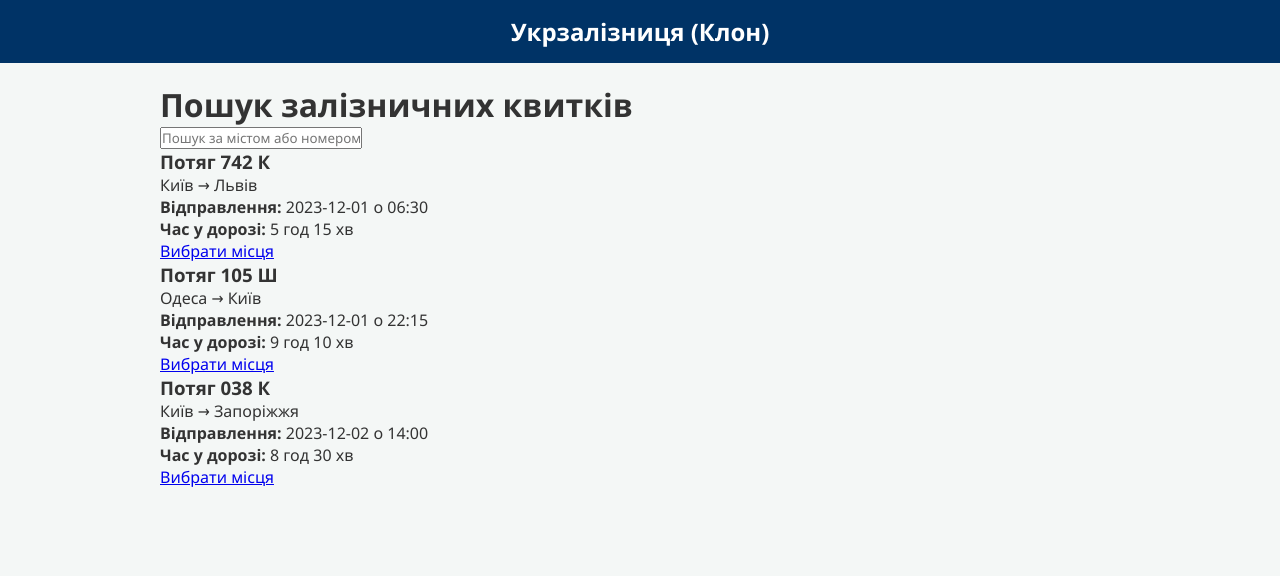
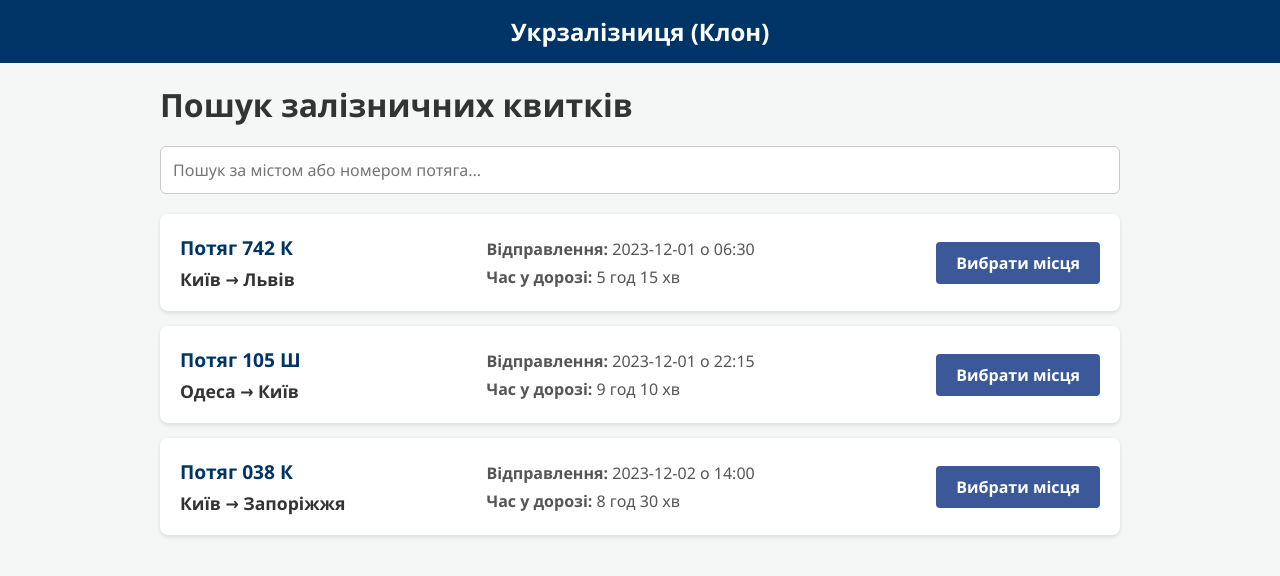
Before and after one commit to squushe/WEB-project-uz-clon, a React (Vite) app in the folder railway-app/: page / in a window 1280 px wide. Shown: the top 576 px of the page. Built offline with nearby package versions, Linux system fonts and the light colour scheme.

Commit message:
style: implement styles for train search and list components

```diff
--- a/railway-app/src/index.css
+++ b/railway-app/src/index.css
@@ -22,3 +22,102 @@
   padding: 15px 20px;
   text-align: center;
 }
+
+.search-bar {
+  margin: 20px 0;
+}
+.search-input {
+  width: 100%;
+  padding: 12px;
+  font-size: 16px;
+  border: 1px solid #ccc;
+  border-radius: 6px;
+}
+
+.train-list {
+  display: flex;
+  flex-direction: column;
+  gap: 15px;
+}
+
+.train-card {
+  background: white;
+  padding: 20px;
+  border-radius: 8px;
+  box-shadow: 0 2px 5px rgba(0, 0, 0, 0.1);
+  display: flex;
+  flex-direction: column;
+  gap: 15px;
+}
+
+.train-header h3,
+.train-details p {
+  margin: 0;
+}
+
+.train-header,
+.train-details {
+  display: flex;
+  flex-direction: column;
+  gap: 6px;
+}
+
+.train-header h3 {
+  color: #003366;
+  font-size: 1.2em;
+}
+
+.route {
+  font-size: 1.1em;
+  font-weight: bold;
+  color: #333;
+}
+
+.train-details {
+  color: #555;
+}
+
+@media (min-width: 768px) {
+  .train-card {
+    display: grid;
+    grid-template-columns: 1fr 1.5fr auto;
+    align-items: center;
+    gap: 20px;
+  }
+}
+
+.btn-primary,
+.btn-success,
+.btn-back {
+  padding: 10px 20px;
+  border: none;
+  border-radius: 4px;
+  cursor: pointer;
+  text-decoration: none;
+  font-weight: bold;
+  text-align: center;
+  transition: 0.3s;
+}
+.btn-primary {
+  background: #3b5998;
+  color: white;
+}
+.btn-primary:hover {
+  background: #2d4373;
+}
+.btn-success {
+  background: #28a745;
+  color: white;
+  width: 100%;
+  margin-top: 10px;
+}
+.btn-success:disabled {
+  background: #ccc;
+  cursor: not-allowed;
+}
+.btn-back {
+  background: #6c757d;
+  color: white;
+  margin-bottom: 20px;
+  display: inline-block;
+}
```
